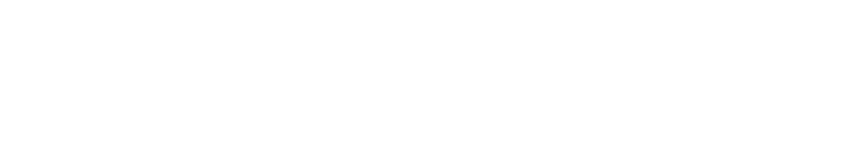
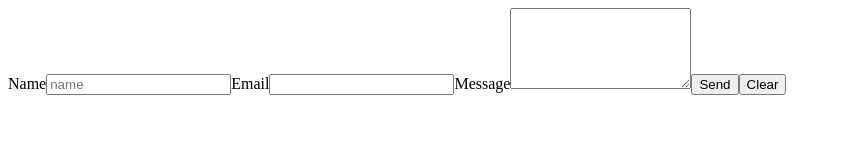
Before and after one commit to raslavia/gatsbyjs-blog, a Gatsby site: page /tourist in a window 1280 px wide. Before the commit this address had no page. Shown: the whole page, without its empty margins (0-841 px from the left). Built offline with nearby package versions, Linux system fonts and the light colour scheme; Gatsby itself is replaced by a stand-in of ours.

Commit message:
adding form

```diff
--- /dev/null
+++ b/src/pages/tourist.js
@@ -0,0 +1,32 @@
+import React from "react"
+
+const Tourist = () => {
+  return (
+    <div>
+      <form
+        method="post"
+        name="tourist"
+        method="post"
+        data-netlify="true"
+        data-netlify-honeypot="bot-field"
+      >
+        <label>
+          Name
+          <input type="text" name="name" id="name" placeholder="name" />
+        </label>
+        <label>
+          Email
+          <input type="email" name="email" id="email" />
+        </label>
+        <label>
+          Message
+          <textarea name="message" id="message" rows="5" />
+        </label>
+        <button type="submit">Send</button>
+        <input type="reset" value="Clear" />
+      </form>
+    </div>
+  )
+}
+
+export default Tourist
```
Also changed, not shown: src/pages/index.js (+0 -9 lines).
